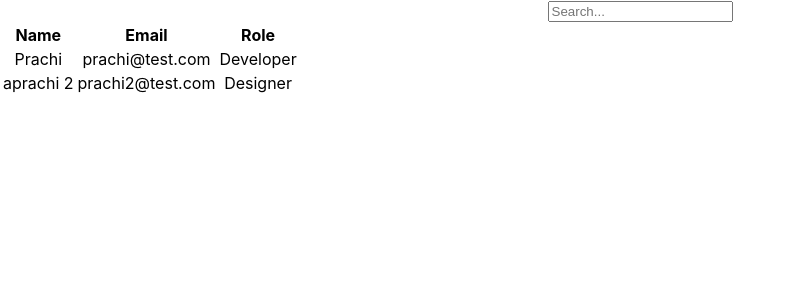
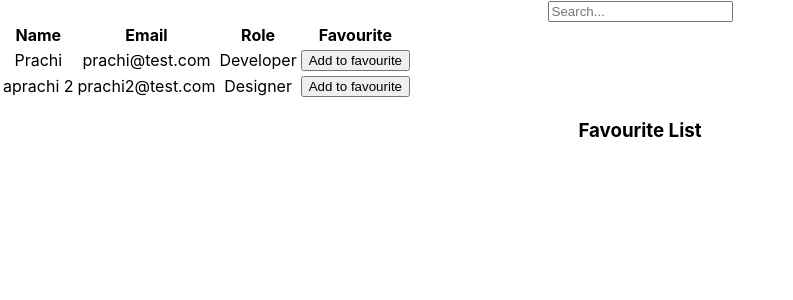
Before and after one commit to Prachiaher9/mern-practice, a React (Create React App) app: page / in a window 1280 px wide. Shown: the top 300 px of the page, without its empty margins (0-793 px from the left). Built offline with nearby package versions, Linux system fonts and the light colour scheme.

Commit message:
added favourite list

```diff
--- a/public/index.html
+++ b/public/index.html
@@ -24,7 +24,7 @@
       work correctly both with client-side routing and a non-root public URL.
       Learn how to configure a non-root public URL by running `npm run build`.
     -->
-    <title>React App</title>
+    <title></title>
   </head>
   <body>
     <noscript>You need to enable JavaScript to run this app.</noscript>
--- a/src/tasks/dataTable.jsx
+++ b/src/tasks/dataTable.jsx
@@ -2,14 +2,27 @@ import React, { useMemo, useState } from "react";
 
 const DataTable = ({ headers, rows, onRowClick }) => {
   const [searchValue, setSearchValue] = useState("");
+  const [favourites, setFavourites] = useState([]);
 
   const filteredRows = useMemo(() => {
     if (!searchValue) return rows;
     const lowerSearch = searchValue.toLowerCase();
     return rows.filter((row) =>
-      headers.some((col) => String(row[col.key] || "").toLocaleLowerCase().includes(lowerSearch))
+      headers.some((col) =>
+        String(row[col.key] || "").toLowerCase().includes(lowerSearch)
+      )
     );
   }, [searchValue, headers, rows]);
+
+  const toggleFavourite = (rowIndex) => {
+    setFavourites((prev) =>
+      prev.includes(rowIndex)
+        ? prev.filter((i) => i !== rowIndex)
+        : [...prev, rowIndex]
+    );
+  };
+
+  const favouriteRows = favourites.map((i) => rows[i]);
 
   return (
     <div>
@@ -18,24 +31,47 @@ const DataTable = ({ headers, rows, onRowClick }) => {
         value={searchValue}
         onChange={(e) => setSearchValue(e.target.value)}
       />
+
       <table>
         <thead>
           <tr>
-            {headers.map((col) => {
-              return <th key={col.key}>{col.label}</th>;
-            })}
+            {headers.map((col) => (
+              <th key={col.key}>{col.label}</th>
+            ))}
+            <th>Favourite</th>
           </tr>
         </thead>
         <tbody>
-          {filteredRows?.map((row,rowIndex) => (
-            <tr key={rowIndex}>
-              {headers.map((col) => (
-                <td>{row[col.key]}</td>
-              ))}
-            </tr>
-          ))}
+          {filteredRows.map((row, rowIndex) => {
+            const isFav = favourites.includes(rowIndex);
+            return (
+              <tr
+                key={rowIndex}
+                style={{ backgroundColor: isFav ? "#ffeaa7" : "transparent" }}
+                onClick={() => onRowClick(row)}
+              >
+                {headers.map((col) => (
+                  <td key={col.key}>{row[col.key]}</td>
+                ))}
+                <td>
+                  <button onClick={() => toggleFavourite(rowIndex)}>
+                    {isFav ? "Favourite" : "Add to favourite"}
+                  </button>
+                </td>
+              </tr>
+            );
+          })}
         </tbody>
       </table>
+
+      <h3>Favourite List</h3>
+      <ul>
+        {favouriteRows.map((row, index) => (
+          <li key={index}>
+            {headers.map((col) => `${col.label}: ${row[col.key]} `).join(", ")}
+          </li>
+        ))}
+      </ul>
     </div>
   );
 };
```
